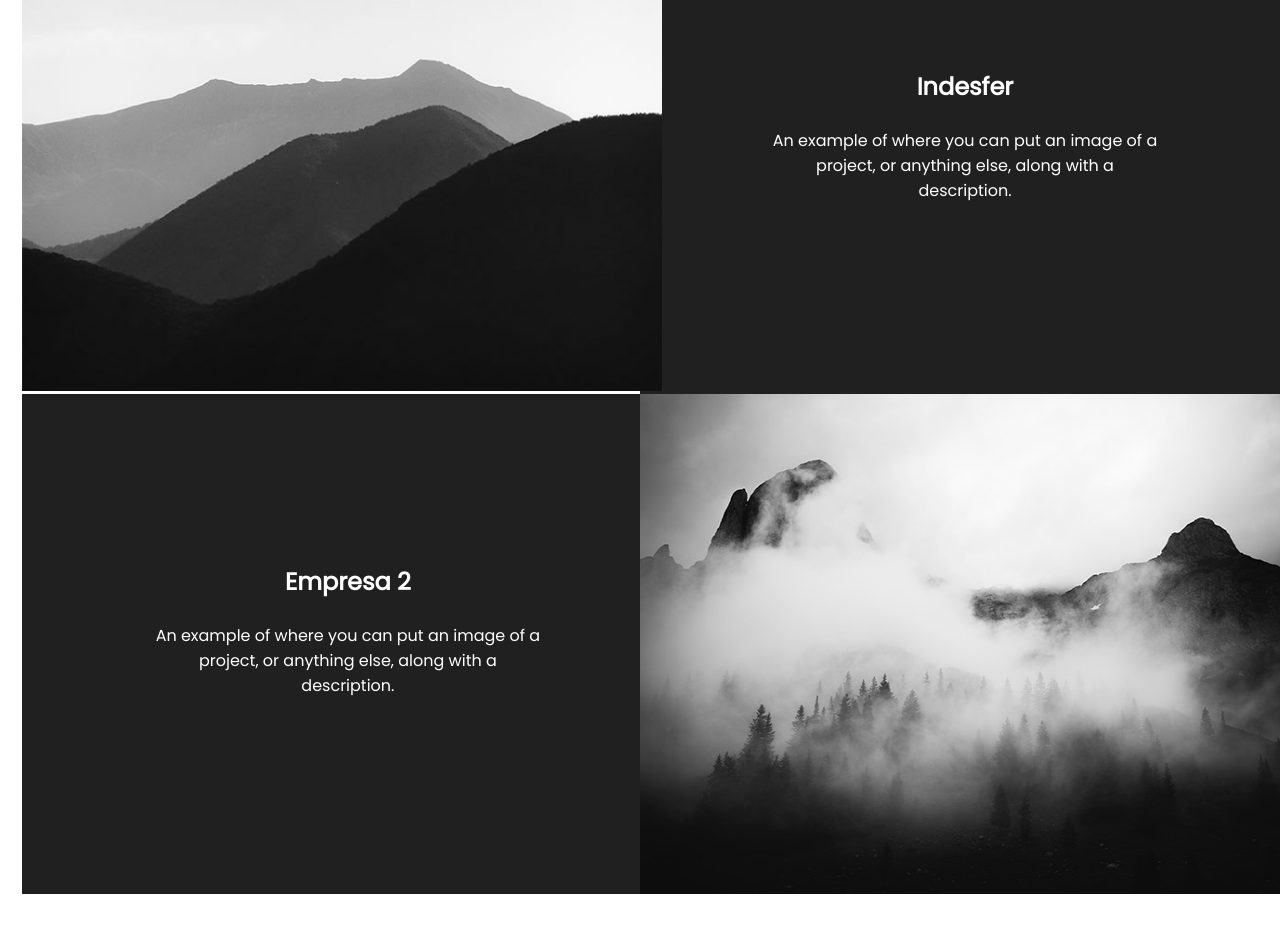
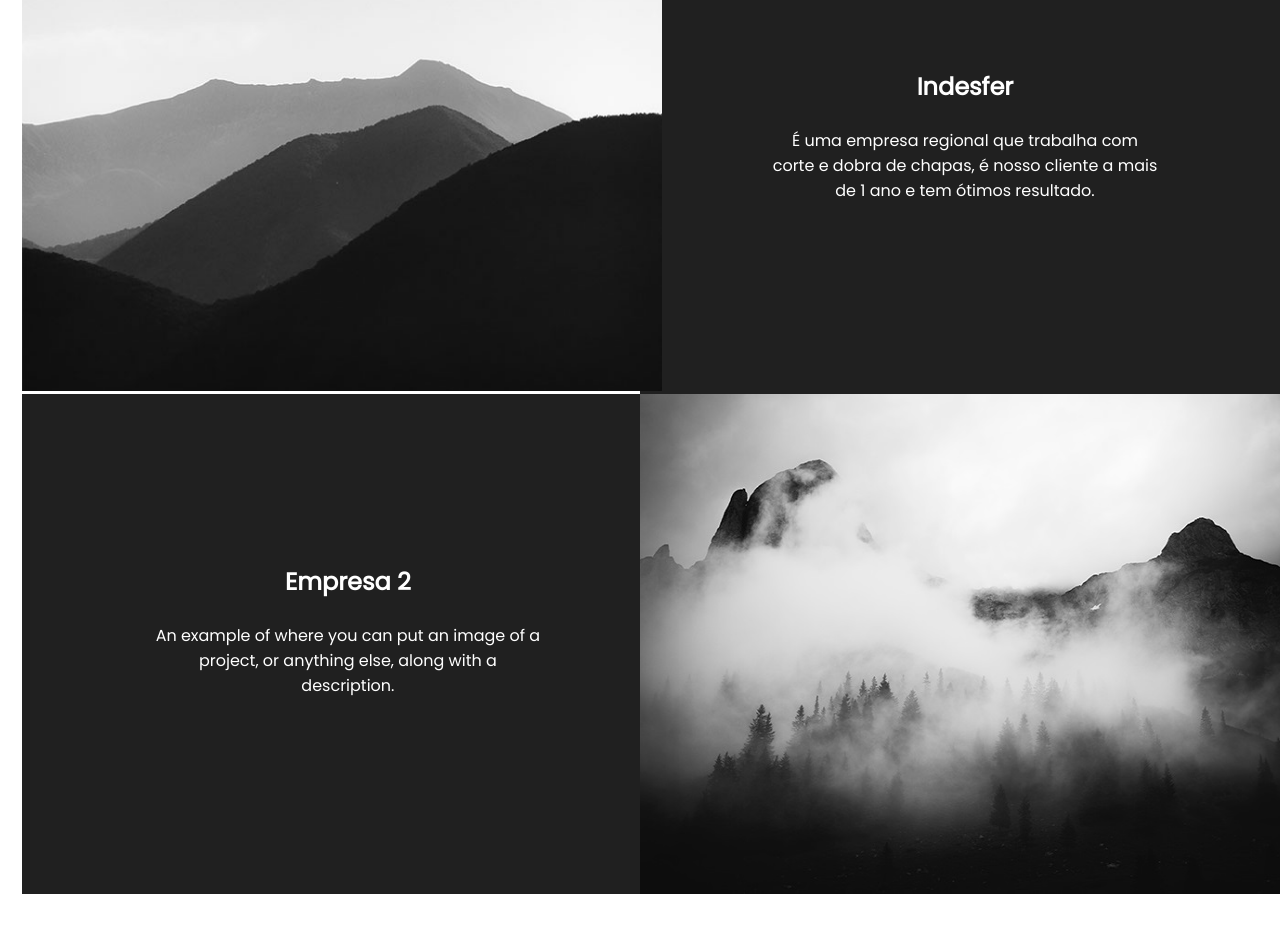
Before and after one commit to Orbt2001/orbt, a Next.js app: page /home in a window 1280 px wide. Shown: the part 2280-3205 px from the top of the page. Built offline with nearby package versions, Linux system fonts and the light colour scheme.

Commit message:
update errors

```diff
--- a/package.json
+++ b/package.json
@@ -12,6 +12,7 @@
     "@fortawesome/fontawesome-svg-core": "^1.2.36",
     "@fortawesome/free-solid-svg-icons": "^5.15.4",
     "@fortawesome/react-fontawesome": "^0.1.15",
+    "@notionhq/client": "^0.4.3",
     "@sendgrid/mail": "^7.4.7",
     "next": "11.1.2",
     "react": "17.0.2",
--- a/pages/home/index.tsx
+++ b/pages/home/index.tsx
@@ -204,8 +204,9 @@ const Home: NextPage = () => {
 				<div className={style.text1}>
 					<h3>Indesfer</h3>
 					<p>
-						An example of where you can put an image of a project,
-						or anything else, along with a description.
+						É uma empresa regional que trabalha com corte e dobra de
+						chapas, é nosso cliente a mais de 1 ano e tem ótimos
+						resultado.
 					</p>
 				</div>
 				<div className={style.work2}>
```
Also changed, not shown: 1 other file (tests, documents, lock files or other folders).
